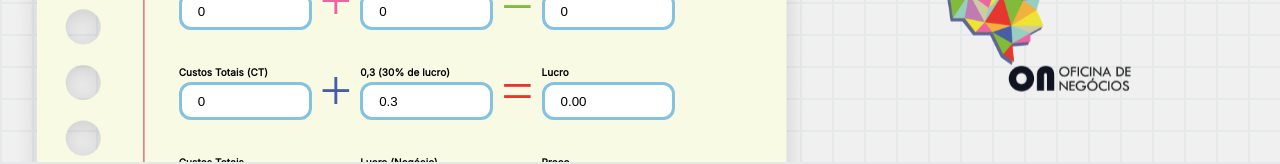
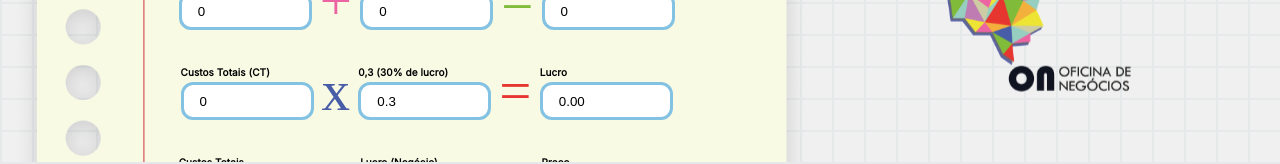
Before and after one commit to ipti/br.calculadora, a React (Create React App) app: page / in a window 1280 px wide. Shown: the part 606-770 px from the top of the page. Built offline with nearby package versions, Linux system fonts and the light colour scheme; a web font is replaced by a local one.

Commit message:
Calculadora Final

```diff
--- a/src/Components/Subtract/index.tsx
+++ b/src/Components/Subtract/index.tsx
@@ -67,7 +67,7 @@ const Subtract = () => {
                                     <Row id="center">
                                         <Input value={totais} text="Custos Totais (CT)" />
                                         <Column id="center">
-                                            <IconPlus color="#475DA7">+</IconPlus>
+                                            <IconPlus color="#475DA7">x</IconPlus>
                                         </Column>
                                         <Input value={0.3} text="0,3 (30% de lucro)" />
                                         <Column id="center">
```
